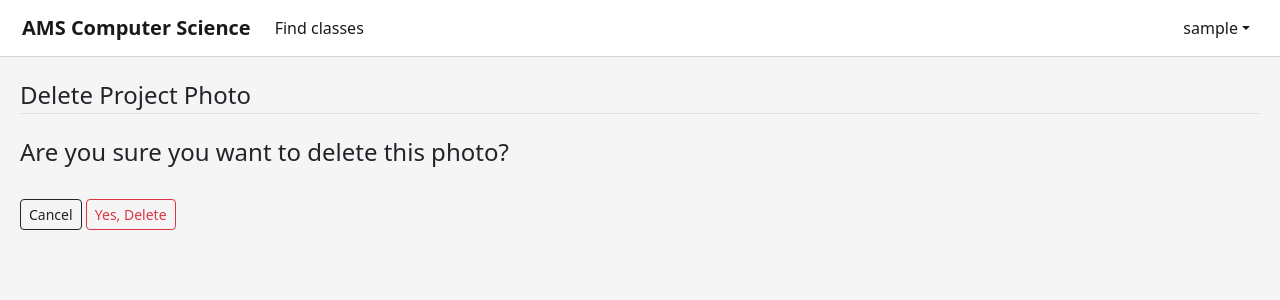
After one commit to JackPadalino/amscsapp, a Django app: page /users/confirm-delete-project-photo/1/1/ in a window 1280 px wide. The commit adds this page. Shown: the top 300 px of the page. Run offline with Django 4.2, Linux system fonts and the light colour scheme; the visitor is signed in with stand-in values (Sample User, id 1).

Commit message:
added views, urls, and templates to add and remove project photos

```diff
--- a/amscsapp/settings.py
+++ b/amscsapp/settings.py
@@ -144,7 +144,7 @@ MESSAGE_TAGS = {
 }
 
 # file storage - comment out DEFAULT_FILE_STORAGE to store everything locally
-DEFAULT_FILE_STORAGE = 'storages.backends.s3boto3.S3Boto3Storage'
+#DEFAULT_FILE_STORAGE = 'storages.backends.s3boto3.S3Boto3Storage'
 
 # AWS S3 file storage
 AWS_ACCESS_KEY_ID = os.environ.get('AMSCSAPP_AWS_ACCESS_KEY_ID')
--- a/users/models.py
+++ b/users/models.py
@@ -53,6 +53,9 @@ class ProjectVideo(models.Model):
     project = models.ForeignKey(Project,on_delete=models.CASCADE,related_name='project_videos')
     video = models.CharField(max_length=1000,default=None)
 
+    def get_absolute_url(self):
+        return reverse('users-project-details',kwargs={'pk':self.project.pk})
+
     def __str__(self):
         return f'{self.project}'
 
--- /dev/null
+++ b/users/templates/users/users-project-photo-confirm-delete.html
@@ -0,0 +1,14 @@
+{% extends 'main/main-base.html' %}
+{% block content %}
+    <div class="content-section">
+        <fieldset class="form-group">
+            <legend class="border-bottom mb-4">Delete Project Photo</legend>
+            <h4>Are you sure you want to delete this photo?</h4>
+        </fieldset>
+        <br>
+        <div class='form-group'>
+            <a class="btn btn-outline-dark btn-sm" href="{% url 'users-project-details' project_pk %}">Cancel</a>
+            <a class="btn btn-outline-danger btn-sm" href="{% url 'users-delete-project-photo' project_pk project_photo_pk %}">Yes, Delete</a>
+        </div>
+    </div>
+{% endblock content %}
--- a/users/urls.py
+++ b/users/urls.py
@@ -13,7 +13,9 @@ from .views import (
     ProjectVideoConfirmDeleteView,
     ProjectVideoDeleteView,
     AddProjectLinkView,
-    AddProjectPhotoView
+    AddProjectPhotoView,
+    ProjectPhotoConfirmDeleteView,
+    ProjectPhotoDeleteView
     )
 from django.conf import settings
 from django.conf.urls.static import static
@@ -26,14 +28,16 @@ urlpatterns = [
     path('my-classes/',MyClassesListView.as_view(),name='users-my-classes'),
     path('my-projects/',MyProjectsListView.as_view(),name='users-my-projects'),
     path('create-project/',ProjectCreateView.as_view(),name='users-create-project'),
-    path('project-details/<int:pk>',ProjectDetailView.as_view(),name='users-project-details'),
-    path('update-project/<int:pk>',ProjectUpdateView.as_view(),name='users-update-project'),
+    path('project-details/<int:pk>/',ProjectDetailView.as_view(),name='users-project-details'),
+    path('update-project/<int:pk>/',ProjectUpdateView.as_view(),name='users-update-project'),
     path('delete-project/<int:pk>/',ProjectDeleteView.as_view(),name='users-delete-project'),
     path('add-video/<int:pk>/',AddProjectVideoView,name='users-add-video'),
     path('add-link/<int:pk>/',AddProjectLinkView.as_view(),name='users-add-link'),
     path('confirm-delete-video/<int:project_pk>/<int:video_pk>/',ProjectVideoConfirmDeleteView,name='users-confirm-delete-video'),
     path('delete-video/<int:project_pk>/<int:video_pk>/',ProjectVideoDeleteView,name='users-delete-video'),
     path('add-project-photo/<int:pk>/',AddProjectPhotoView,name='users-add-project-photo'),
+    path('confirm-delete-project-photo/<int:project_pk>/<int:project_photo_pk>/',ProjectPhotoConfirmDeleteView,name='users-confirm-delete-project-photo'),
+    path('delete-project-photo/<int:project_pk>/<int:project_photo_pk>/',ProjectPhotoDeleteView,name='users-delete-project-photo'),
     #path('account/<int:pk>/delete/',UserDeleteView.as_view(),name='account-delete'),
     #path('password-reset/',auth_views.PasswordResetView.as_view(template_name='users/password_reset.html'),name='password_reset'),
     #path('password-reset/done/',auth_views.PasswordResetDoneView.as_view(template_name='users/password_reset_done.html'),name='password_reset_done'),
--- a/users/views.py
+++ b/users/views.py
@@ -8,7 +8,7 @@ from django.views.generic import ListView, DetailView, CreateView,UpdateView,Del
 from .forms import UserRegisterForm,UserUpdateForm,ProfileUpdateForm,ProjectVideoForm,ProjectLinkForm,ProjectPhotoForm
 from django.contrib.auth.mixins import LoginRequiredMixin,UserPassesTestMixin
 from django.contrib.auth.decorators import login_required
-from .models import Profile,Project,ProjectVideo
+from .models import Profile,Project,ProjectVideo,ProjectPhoto
 import re
 import os
 
@@ -162,10 +162,10 @@ def AddProjectVideoView(request,pk):
     }
     return render(request,'users/users-add-video.html',context)
 
- # Created function based views for 'project video confirm delete' and 'project video delete' instead
- # of class-based views as a result of multiple pieces of information needing to be passed into urls and
- # templates. Needed a project_pk to be passed in to redirect back to the project-details page after
- # deleting a video, and needed a video_pk to delete the correct project video object.
+# Created function based views for 'project video confirm delete' and 'project video delete' instead
+# of class-based views as a result of multiple pieces of information needing to be passed into urls and
+# templates. Needed a project_pk to be passed in to redirect back to the project-details page after
+# deleting a video, and needed a video_pk to delete the correct project video object.
 @login_required
 def ProjectVideoConfirmDeleteView(request,project_pk,video_pk):
     context = {
@@ -197,3 +197,21 @@ def AddProjectPhotoView(request,pk):
         'project':project
     }
     return render(request,'users/users-add-photo.html',context)
+
+# Created function based views for 'project photo confirm delete' and 'project photo delete' instead
+# of class-based views as a result of multiple pieces of information needing to be passed into urls and
+# templates. Needed a project_pk to be passed in to redirect back to the project-details page after
+# deleting a photo, and needed a photo_pk to delete the correct project photo object.
+@login_required
+def ProjectPhotoConfirmDeleteView(request,project_pk,project_photo_pk):
+    context = {
+        'project_pk':project_pk,
+        'project_photo_pk':project_photo_pk
+    }
+    return render(request,'users/users-project-photo-confirm-delete.html',context)
+
+@login_required
+def ProjectPhotoDeleteView(request,project_pk,project_photo_pk):
+    photo  = ProjectPhoto.objects.get(pk=project_photo_pk)
+    photo.delete()
+    return redirect('users-project-details',pk=project_pk)
```
Also changed, not shown: users/templates/users/users-project-details.html (+6 -2 lines), media/project_pics/bigshapes.jpeg (added), media/project_pics/jack.jpeg (added).
